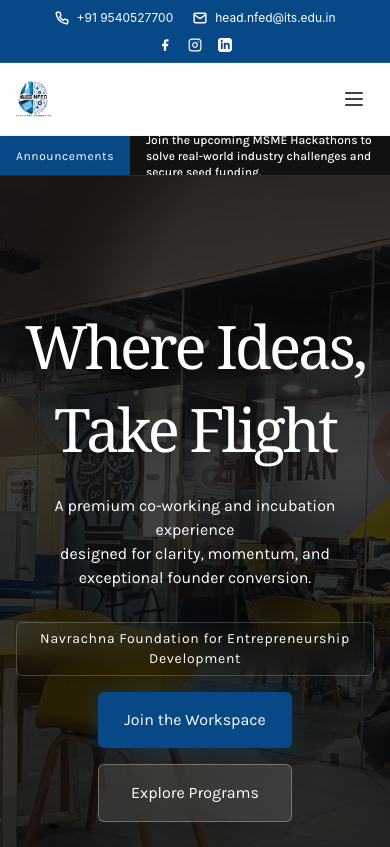
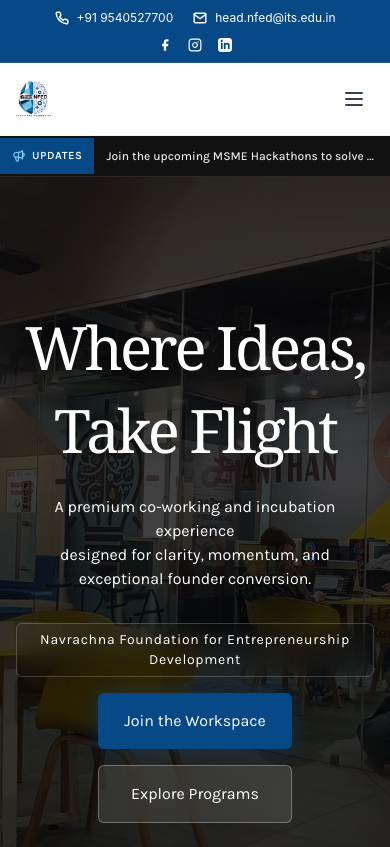
Before and after one commit to er-anubhav/Navrachna-Website, a React (Vite) app: page / in a window 390 px wide. Shown: the top 847 px of the page. Built offline with nearby package versions, Linux system fonts and the light colour scheme; a web font is replaced by a local one.

Commit message:
fix: resolve Announcement bar mobile responsiveness and text overflow clutter

```diff
--- a/src/pages/LandingPage.jsx
+++ b/src/pages/LandingPage.jsx
@@ -307,21 +307,27 @@
     <div className="relative min-h-screen w-full bg-[#111111]">
 
       {/* Top Announcement Bar */}
-      <div className="relative z-40 flex h-10 w-full items-stretch border-b border-white/10 bg-[#111111]">
-        <div className="flex items-center bg-[#074887] px-4 py-2 text-xs tracking-wider text-white sm:px-6 sm:text-sm">
-          Announcements
+      <div className="relative z-40 flex min-h-[40px] w-full items-center border-b border-white/10 bg-[#111111] overflow-hidden">
+        <div className="flex items-center shrink-0 bg-[#074887] px-3 py-2.5 text-[11px] font-semibold tracking-wider text-white uppercase sm:px-6 sm:text-xs">
+          <span className="hidden sm:inline">Announcements</span>
+          <span className="sm:hidden flex items-center gap-1.5">
+            <svg className="w-3.5 h-3.5 text-sky-300 shrink-0" fill="none" stroke="currentColor" strokeWidth="2" viewBox="0 0 24 24">
+              <path strokeLinecap="round" strokeLinejoin="round" d="M11 5.882V19.24a1.76 1.76 0 01-3.417.592l-2.147-6.15M18 13a3 3 0 100-6M5.436 13.683A4.001 4.001 0 017 6h1.832c4.1 0 7.625-1.234 9.168-3v14c-1.543-1.766-5.067-3-9.168-3H7a3.988 3.988 0 01-1.564-.317z" />
+            </svg>
+            Updates
+          </span>
         </div>
-        <div className="relative flex flex-1 items-center overflow-hidden px-4">
+        <div className="relative flex flex-1 items-center overflow-hidden px-3 sm:px-4 min-h-[40px]">
           {UPDATES.map((update, index) => (
             <div
               key={index}
-              className={`absolute left-4 right-4 flex items-center transition-all duration-700 ease-in-out ${
+              className={`absolute left-3 right-3 sm:left-4 sm:right-4 flex items-center transition-all duration-700 ease-in-out ${
                 index === currentUpdate
                   ? 'translate-y-0 opacity-100 z-10'
                   : 'translate-y-4 opacity-0 z-0 pointer-events-none'
               }`}
             >
-              <span className="text-xs font-medium text-white sm:text-sm">
+              <span className="text-xs font-medium text-white/90 sm:text-sm truncate block w-full" title={update}>
                 {update}
               </span>
             </div>
```
